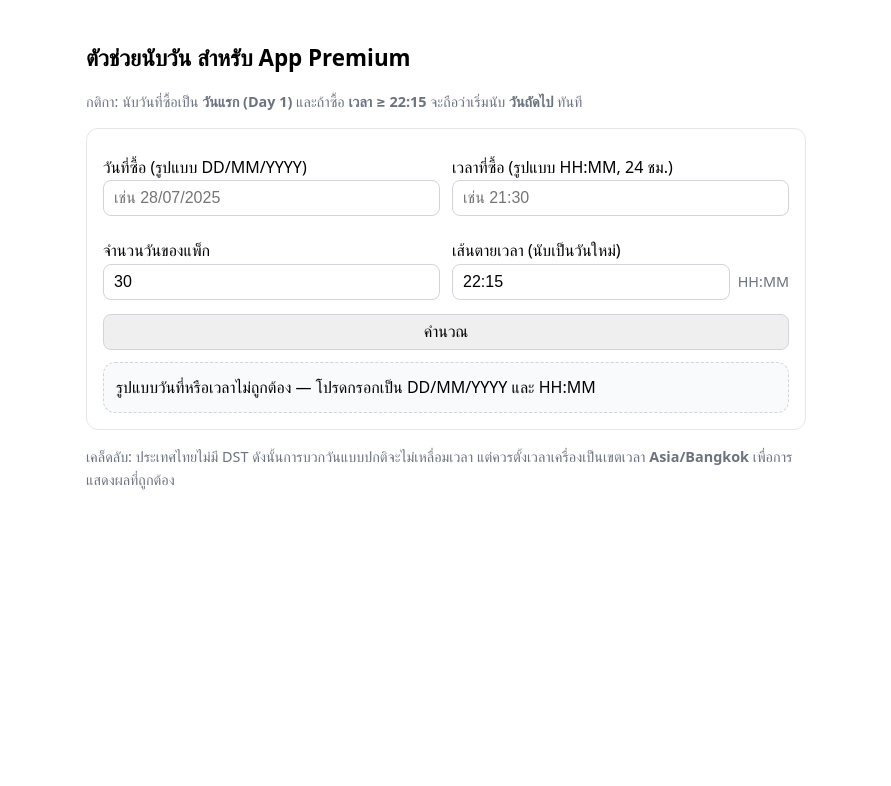
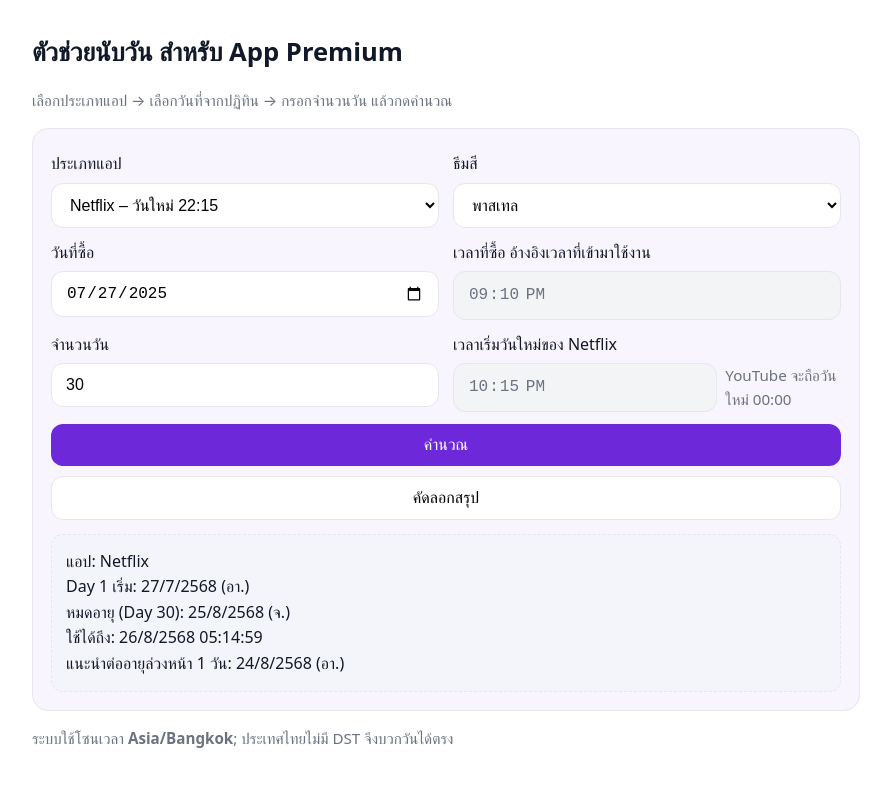
Before and after one commit to QilinPA/CarlenderApp, a plain HTML site: page index.html in a window 1280 px wide. Both pictures are taken after a click on the button "คำนวณ". Shown: the whole page, without its empty margins (194-1085 px from the left). Drawn offline with Linux system fonts and the light colour scheme.

Commit message:
feat(ui): app type switch, date picker, fixed time, custom days, pastel themes, copy summary

```diff
--- a/index.html
+++ b/index.html
@@ -3,131 +3,210 @@
 <head>
   <meta charset="utf-8" />
   <meta name="viewport" content="width=device-width, initial-scale=1" />
-  <title>ตัวช่วยนับวัน (30 วัน) สำหรับขาย YouTube Premium</title>
+  <title>ตัวช่วยนับวันสำหรับ App Premium</title>
   <style>
-    body{font-family:system-ui,-apple-system,Segoe UI,Roboto,Helvetica,Arial,sans-serif;max-width:720px;margin:40px auto;padding:0 16px;line-height:1.6}
-    h1{font-size:1.4rem;margin-bottom:0.25rem}
-    .card{border:1px solid #e5e7eb;border-radius:12px;padding:16px;margin-top:12px}
-    label{display:block;margin-top:10px}
-    input,select,button{font-size:1rem;padding:8px 10px;border:1px solid #d1d5db;border-radius:8px;width:100%;box-sizing:border-box}
+    :root{
+      --border:#e5e7eb; --muted:#6b7280; --fg:#111827; --bg:#ffffff;
+      --card:#ffffff; --result:#f9fafb; --accent:#6d28d9;
+    }
+    body.theme-pastel{ --card:#f8f5ff; --result:#f4f4fb; --accent:#6d28d9; }
+    body.theme-orange{ --card:#ffe9d5; --result:#fff5ed; --accent:#ea580c; }
+    body.theme-red{ --card:#ffdede; --result:#fff1f2; --accent:#dc2626; }
+
+    *{box-sizing:border-box}
+    body{
+      font-family:system-ui,-apple-system,Segoe UI,Roboto,Helvetica,Arial,sans-serif;
+      color:var(--fg); background:var(--bg);
+      max-width:860px; margin:32px auto; padding:0 16px; line-height:1.6;
+    }
+    h1{font-size:1.6rem;margin:0 0 .25rem}
+    .muted{color:var(--muted);font-size:.95rem}
+
+    .card{background:var(--card);border:1px solid var(--border);border-radius:16px;padding:18px;margin-top:16px}
+    label{display:block;margin:.25rem 0 .35rem}
+    input,select,button{
+      font-size:1rem;padding:12px 14px;border:1px solid var(--border);border-radius:12px;width:100%;
+      background:#fff;
+    }
+    input[disabled]{background:#f3f4f6;color:#6b7280;cursor:not-allowed}
     button{cursor:pointer}
-    .row{display:grid;grid-template-columns:1fr 1fr;gap:12px}
-    .muted{color:#6b7280;font-size:0.9rem}
-    .result{background:#f9fafb;border:1px dashed #d1d5db;border-radius:12px;padding:12px;margin-top:12px}
+    .btn{background:var(--accent);border:none;color:#fff}
+    .btn:active{opacity:.9}
+
+    .row{display:grid;grid-template-columns:1fr 1fr;gap:14px}
+    @media (max-width:640px){ .row{grid-template-columns:1fr} }
+
+    .result{background:var(--result);border:1px dashed var(--border);border-radius:12px;padding:14px;margin-top:14px}
     .inline{display:flex;gap:8px;align-items:center}
+    .actions{display:flex;gap:10px;flex-wrap:wrap}
   </style>
 </head>
-<body>
+<body class="theme-pastel">
   <h1>ตัวช่วยนับวัน สำหรับ App Premium</h1>
-  <p class="muted">
-    กติกา: นับวันที่ซื้อเป็น <b>วันแรก (Day 1)</b> และถ้าซื้อ <b>เวลา ≥ 22:15</b> จะถือว่าเริ่มนับ <b>วันถัดไป</b> ทันที
-  </p>
+  <p class="muted">เลือกประเภทแอป → เลือกวันที่จากปฏิทิน → กรอกจำนวนวัน แล้วกดคำนวณ</p>
 
   <div class="card">
     <div class="row">
       <div>
-        <label>วันที่ซื้อ (รูปแบบ DD/MM/YYYY)</label>
-        <input id="purchaseDate" placeholder="เช่น 28/07/2025" />
+        <label>ประเภทแอป</label>
+        <select id="appType" aria-label="ประเภทแอป">
+          <option value="youtube">YouTube – วันใหม่ 00:00</option>
+          <option value="netflix" selected>Netflix – วันใหม่ 22:15</option>
+        </select>
       </div>
       <div>
-        <label>เวลาที่ซื้อ (รูปแบบ HH:MM, 24 ชม.)</label>
-        <input id="purchaseTime" placeholder="เช่น 21:30" />
+        <label>ธีมสี</label>
+        <select id="theme" aria-label="ธีมสี">
+          <option value="pastel" selected>พาสเทล</option>
+          <option value="orange">ส้ม</option>
+          <option value="red">แดง</option>
+        </select>
       </div>
     </div>
 
-    <div class="row" style="margin-top:12px">
+    <div class="row" style="margin-top:8px">
       <div>
-        <label>จำนวนวันของแพ็ก</label>
-        <input id="planDays" type="number" value="30" min="1" />
+        <label>วันที่ซื้อ</label>
+        <input id="purchaseDate" type="date" aria-label="วันที่ซื้อ" />
       </div>
       <div>
-        <label>เส้นตายเวลา (นับเป็นวันใหม่)</label>
+        <label>เวลาที่ซื้อ อ้างอิงเวลาที่เข้ามาใช้งาน</label>
+        <input id="purchaseTime" type="time" step="60" disabled />
+      </div>
+    </div>
+
+    <div class="row" style="margin-top:8px">
+      <div>
+        <label>จำนวนวัน</label>
+        <input id="planDays" type="number" min="1" value="30" inputmode="numeric" placeholder="เช่น 30" />
+      </div>
+      <div>
+        <label>เวลาเริ่มวันใหม่ของ Netflix</label>
         <div class="inline">
-          <input id="cutoffTime" value="22:15" />
-          <span class="muted">HH:MM</span>
+          <input id="cutoffTime" type="time" step="60" value="22:15" disabled />
+          <span class="muted">YouTube จะถือวันใหม่ 00:00</span>
         </div>
       </div>
     </div>
 
-    <button id="calcBtn" style="margin-top:14px">คำนวณ</button>
+    <div class="actions" style="margin-top:12px">
+      <button id="calcBtn" class="btn">คำนวณ</button>
+      <button id="copyBtn" type="button">คัดลอกสรุป</button>
+    </div>
 
     <div id="out" class="result" hidden></div>
   </div>
 
-  <p class="muted">
-    เคล็ดลับ: ประเทศไทยไม่มี DST ดังนั้นการบวกวันแบบปกติจะไม่เหลื่อมเวลา แต่ควรตั้งเวลาเครื่องเป็นเขตเวลา <b>Asia/Bangkok</b> เพื่อการแสดงผลที่ถูกต้อง
-  </p>
+  <p class="muted">ระบบใช้โซนเวลา <b>Asia/Bangkok</b>; ประเทศไทยไม่มี DST จึงบวกวันได้ตรง</p>
 
 <script>
-function parseDateDDMMYYYY(s){
-  const m = /^\s*(\d{1,2})\/(\d{1,2})\/(\d{4})\s*$/.exec(s||"");
+/* ---------- Utilities ---------- */
+function todayYMD(){
+  const n = new Date();
+  return [n.getFullYear(), String(n.getMonth()+1).padStart(2,'0'), String(n.getDate()).padStart(2,'0')].join('-');
+}
+function nowHHMM(){
+  const n = new Date();
+  return String(n.getHours()).padStart(2,'0') + ':' + String(n.getMinutes()).padStart(2,'0');
+}
+function parseISODate(s){ // yyyy-mm-dd from <input type=date>
+  const m = /^(\d{4})-(\d{2})-(\d{2})$/.exec(s||"");
   if(!m) return null;
-  let d = parseInt(m[1],10), mo = parseInt(m[2],10), y = parseInt(m[3],10);
-  if(mo<1||mo>12||d<1||d>31) return null;
-  return {y, mo, d};
-}
-function parseHHMM(s){
-  const m = /^\s*(\d{1,2}):(\d{2})\s*$/.exec(s||"");
-  if(!m) return null;
-  let hh = parseInt(m[1],10), mm = parseInt(m[2],10);
-  if(hh<0||hh>23||mm<0||mm>59) return null;
-  return {hh, mm};
+  return { y:+m[1], mo:+m[2], d:+m[3] };
 }
 function addDaysLocal(date, days){
-  return new Date(date.getFullYear(), date.getMonth(), date.getDate() + days, date.getHours(), date.getMinutes(), date.getSeconds(), date.getMilliseconds());
+  return new Date(date.getFullYear(), date.getMonth(), date.getDate()+days, 0, 0, 0, 0);
 }
 function setTimeLocal(date, hh, mm, ss=0, ms=0){
   return new Date(date.getFullYear(), date.getMonth(), date.getDate(), hh, mm, ss, ms);
 }
 function formatThaiDate(d){
-  // แสดงเป็น DD/MM/YYYY และชื่อวัน
   const dateStr = d.toLocaleDateString('th-TH', { timeZone: 'Asia/Bangkok' });
   const weekday = d.toLocaleDateString('th-TH', { weekday: 'short', timeZone: 'Asia/Bangkok' });
   return `${dateStr} (${weekday})`;
 }
 
-document.getElementById('calcBtn').addEventListener('click', () => {
-  const purchaseDateStr = document.getElementById('purchaseDate').value;
-  const purchaseTimeStr = document.getElementById('purchaseTime').value;
-  const planDays = parseInt(document.getElementById('planDays').value, 10) || 30;
-  const cutoffStr = document.getElementById('cutoffTime').value || "22:15";
+/* ---------- Init & UI ---------- */
+const els = {
+  appType: document.getElementById('appType'),
+  theme: document.getElementById('theme'),
+  purchaseDate: document.getElementById('purchaseDate'),
+  purchaseTime: document.getElementById('purchaseTime'),
+  planDays: document.getElementById('planDays'),
+  cutoffTime: document.getElementById('cutoffTime'),
+  calcBtn: document.getElementById('calcBtn'),
+  copyBtn: document.getElementById('copyBtn'),
+  out: document.getElementById('out')
+};
 
-  const d = parseDateDDMMYYYY(purchaseDateStr);
-  const t = parseHHMM(purchaseTimeStr);
-  const cutoff = parseHHMM(cutoffStr);
+// defaults
+els.purchaseDate.value = todayYMD();
+els.purchaseTime.value = nowHHMM();
 
-  const out = document.getElementById('out');
+// theme switch
+els.theme.addEventListener('change', () => {
+  document.body.className = 'theme-' + els.theme.value;
+});
 
-  if(!d || !t || !cutoff){
-    out.hidden = false;
-    out.innerHTML = "รูปแบบวันที่หรือเวลาไม่ถูกต้อง — โปรดกรอกเป็น DD/MM/YYYY และ HH:MM";
-    return;
+// show Netflix cutoff butไม่ให้แก้
+function refreshByApp(){
+  if(els.appType.value === 'netflix'){
+    els.cutoffTime.value = '22:15';
+  }else{
+    els.cutoffTime.value = '00:00';
+  }
+}
+els.appType.addEventListener('change', refreshByApp);
+refreshByApp();
+
+/* ---------- Core calculation ---------- */
+function compute(){
+  const datePicked = parseISODate(els.purchaseDate.value);
+  const days = Math.max(1, parseInt(els.planDays.value || '1', 10));
+  if(!datePicked){ show("กรุณาเลือกวันที่จากปฏิทิน"); return; }
+
+  // Day 1 = วันที่เลือกเสมอ (00:00)
+  const start = new Date(datePicked.y, datePicked.mo-1, datePicked.d, 0, 0, 0, 0);
+
+  // วันหมดอายุ
+  const expiryDate = addDaysLocal(start, days - 1);
+
+  // เวลาสิ้นสุดสิทธิ์ในวันหมดอายุ
+  let validUntil;
+  if(els.appType.value === 'netflix'){
+    // วันใหม่ของ Netflix คือ 22:15 → สิทธิ์สิ้นสุดที่ 22:14:59 ของวันหมดอายุ
+    validUntil = setTimeLocal(expiryDate, 22, 14, 59, 999);
+  }else{
+    // YouTube สิ้นสุดสิทธิ์สิ้นวัน
+    validUntil = setTimeLocal(expiryDate, 23, 59, 59, 999);
   }
 
-  // เวลา ณ วันที่ซื้อ
-  const purchase = new Date(d.y, d.mo - 1, d.d, t.hh, t.mm, 0, 0);
-  const cutoffAtPurchaseDay = new Date(d.y, d.mo - 1, d.d, cutoff.hh, cutoff.mm, 0, 0);
+  // แนะนำต่ออายุล่วงหน้า 1 วัน
+  const renewSuggestDate = addDaysLocal(expiryDate, -1);
 
-  // กำหนดวันเริ่มนับ (Day 1)
-  let start = purchase >= cutoffAtPurchaseDay
-    ? new Date(d.y, d.mo - 1, d.d + 1, 0, 0, 0, 0) // หลังเส้นตาย: เริ่มวันถัดไป
-    : new Date(d.y, d.mo - 1, d.d, 0, 0, 0, 0);    // ก่อนเส้นตาย: เริ่มวันนี้
-
-  // ถ้านับวันแรกเป็น Day 1 => วันหมดอายุ = start + (planDays - 1) วัน (สิ้นวัน)
-  const expiryDate = addDaysLocal(start, planDays - 1);
-  const validUntil = setTimeLocal(expiryDate, 23, 59, 59, 999);
-  const nextRenew = addDaysLocal(expiryDate, 1);
-
-  const details = [
-    `<b>Day 1 เริ่ม:</b> ${formatThaiDate(start)}`,
-    `<b>หมดอายุ (Day ${planDays}):</b> ${formatThaiDate(expiryDate)}`,
-    `<b>ใช้ได้ถึง:</b> ${validUntil.toLocaleString('th-TH', { timeZone: 'Asia/Bangkok' })}`,
-    `<b>วันถัดไปที่แนะนำให้ต่ออายุ:</b> ${formatThaiDate(nextRenew)}`
+  const summary = [
+    `แอป: ${els.appType.value === 'netflix' ? 'Netflix' : 'YouTube'}`,
+    `Day 1 เริ่ม: ${formatThaiDate(start)}`,
+    `หมดอายุ (Day ${days}): ${formatThaiDate(expiryDate)}`,
+    `ใช้ได้ถึง: ${validUntil.toLocaleString('th-TH', { timeZone: 'Asia/Bangkok' })}`,
+    `แนะนำต่ออายุล่วงหน้า 1 วัน: ${formatThaiDate(renewSuggestDate)}`
   ];
 
-  out.hidden = false;
-  out.innerHTML = details.map(x => `<div>${x}</div>`).join("");
-});
+  show(summary.map(s=>`<div>${s}</div>`).join(""));
+  els.copyBtn.onclick = () => {
+    navigator.clipboard.writeText(summary.join('\n')).then(()=> {
+      els.copyBtn.textContent = 'คัดลอกแล้ว ✓';
+      setTimeout(()=>els.copyBtn.textContent='คัดลอกสรุป',1200);
+    });
+  };
+}
+
+function show(html){
+  els.out.hidden = false;
+  els.out.innerHTML = html;
+}
+
+els.calcBtn.addEventListener('click', compute);
 </script>
 </body>
 </html>
```
